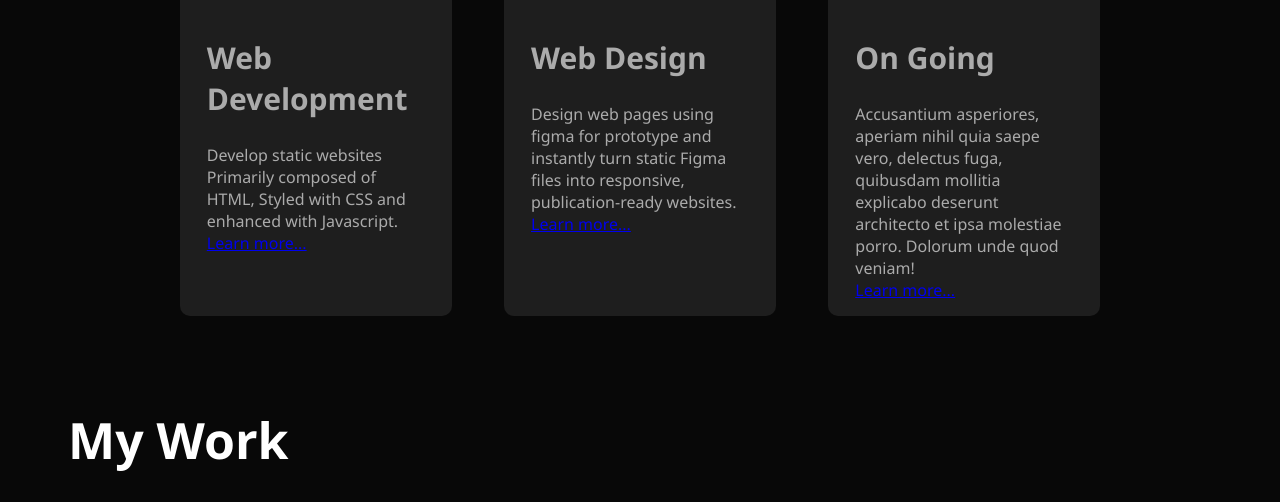
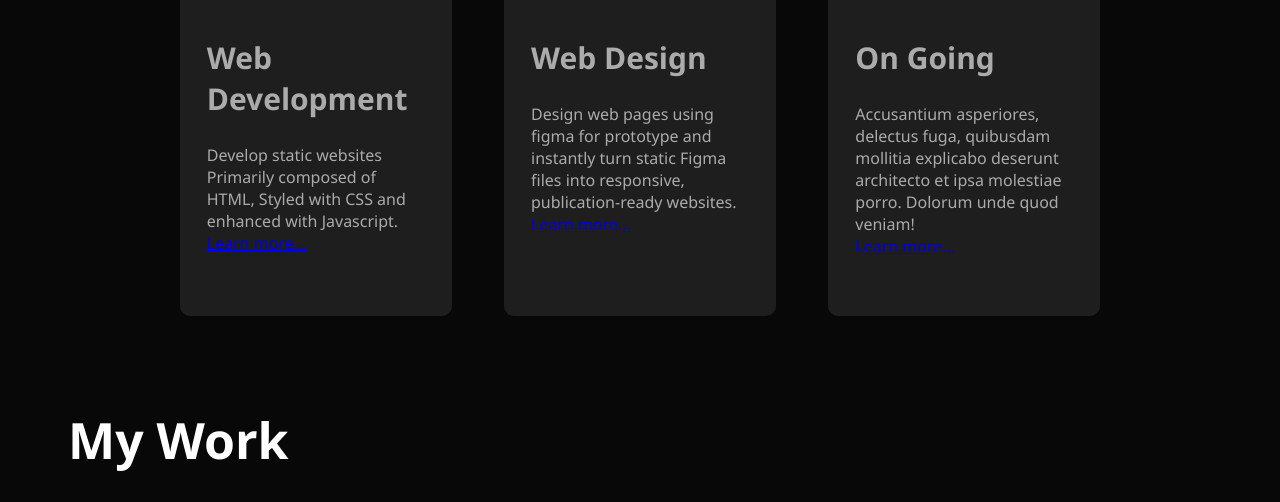
Before and after one commit to srsp1000/portfolio1, a plain HTML site: page index.html in a window 1280 px wide. Shown: the part 1996-2498 px from the top of the page. Drawn offline with Linux system fonts and the light colour scheme.

Commit message:
Update index.html

```diff
--- a/index.html
+++ b/index.html
@@ -107,7 +107,7 @@
                     <div class="ser-content">
                         <img src="doc/code1.png" alt="code" class="ser-img">
                     <h2 class="ser-subhead">On Going</h2>
-                    <p class="ser-text"> Accusantium asperiores, aperiam nihil quia saepe vero, delectus fuga, quibusdam mollitia explicabo deserunt architecto et ipsa molestiae porro. Dolorum unde quod veniam!</p>
+                    <p class="ser-text"> Accusantium asperiores, delectus fuga, quibusdam mollitia explicabo deserunt architecto et ipsa molestiae porro. Dolorum unde quod veniam!</p>
                     <a href="#">Learn more...</a>
                     </div>
                 </div>
```
